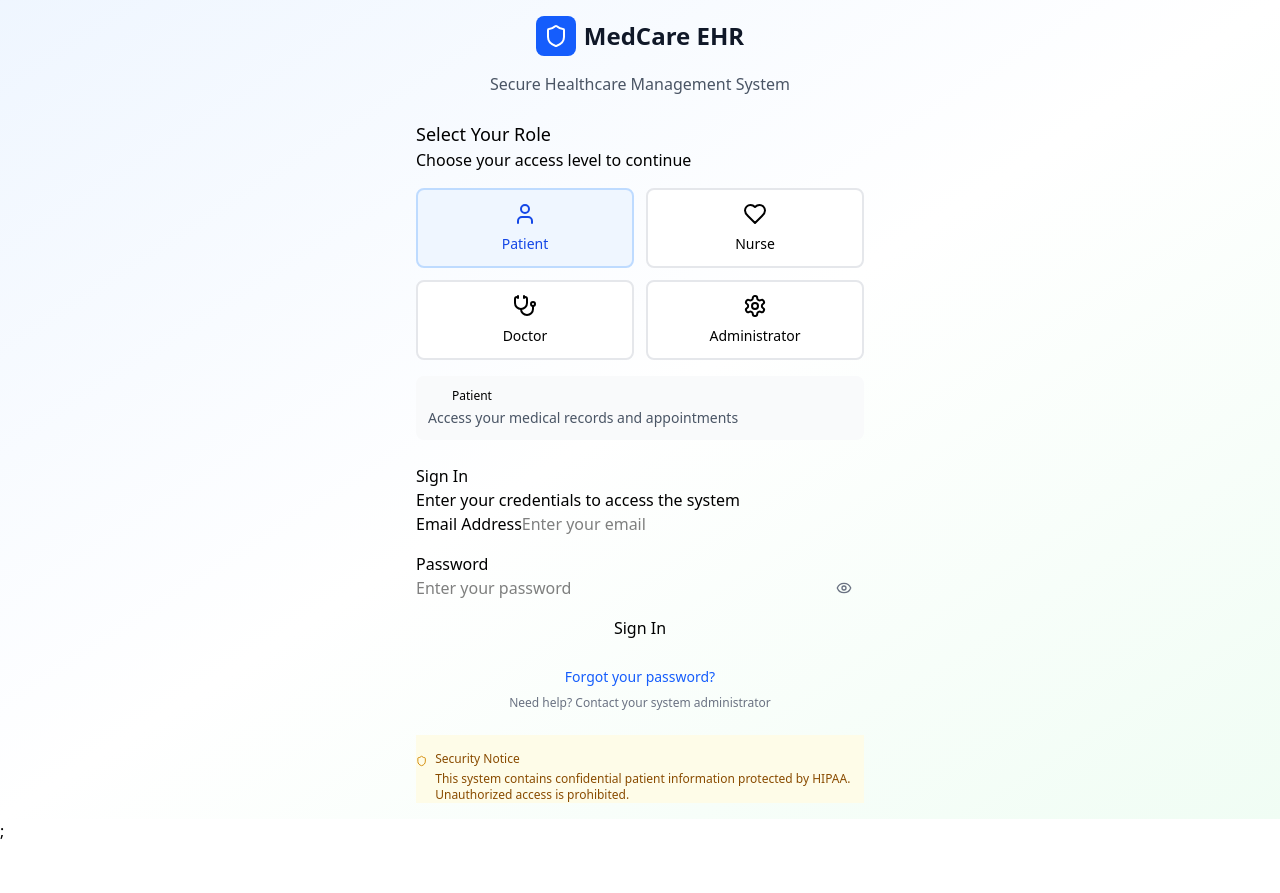
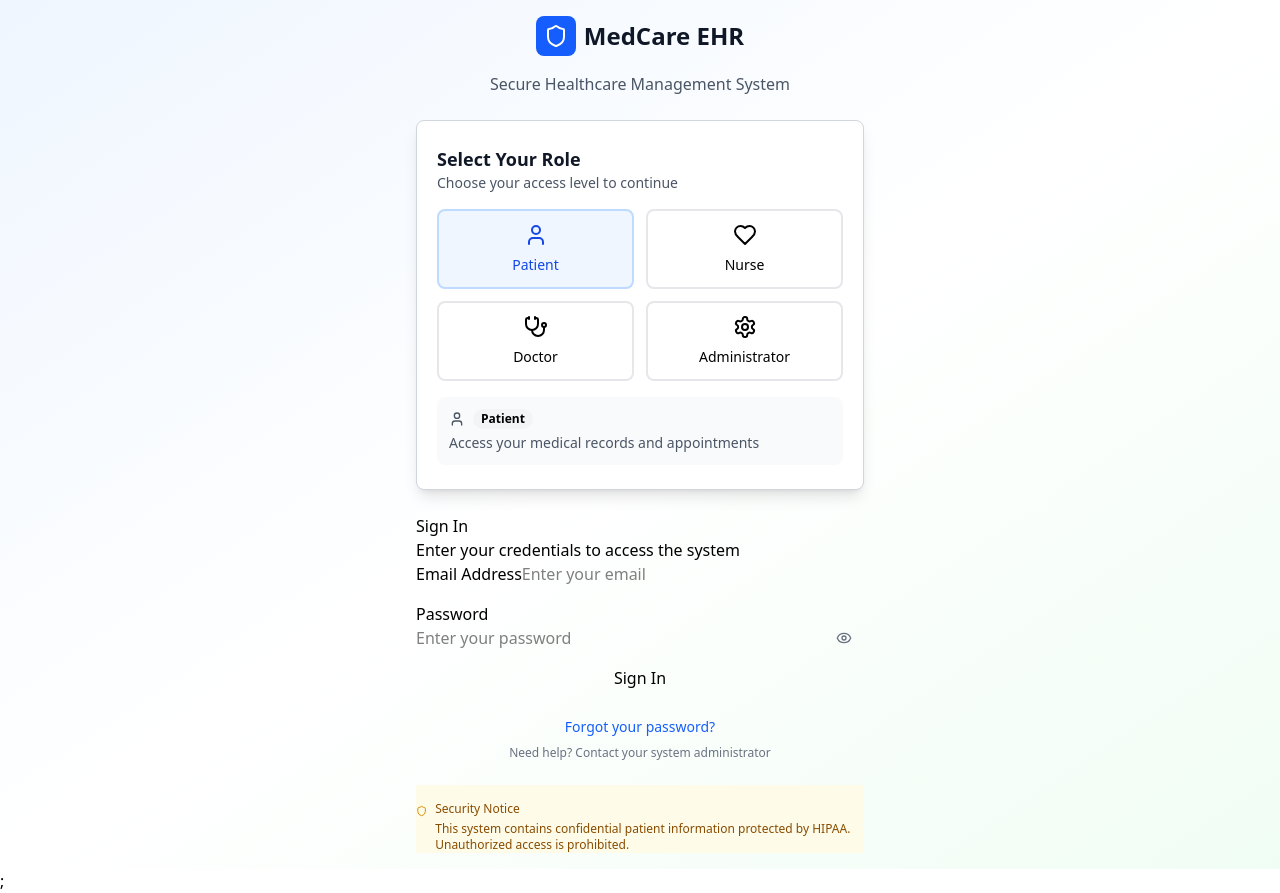
Before and after one commit to Walker-Gideon/Clinic-web, a React (Vite) app: page / in a window 1280 px wide. Both pictures are taken after a click on the button "Patient". Before the commit the page ends 843 px from the top, so only its background shows below. Built offline with nearby package versions, Linux system fonts and the light colour scheme.

Commit message:
Added the card component to the rele select section

```diff
--- a/src/auth/RoleSelection.jsx
+++ b/src/auth/RoleSelection.jsx
@@ -3,6 +3,12 @@ import { LuHeart } from "react-icons/lu";
 import { LuUser } from "react-icons/lu";
 import { LuSettings } from "react-icons/lu";
 import { LuStethoscope } from "react-icons/lu";
+import Card from "../components/ui/card/Card";
+import CardHeader from "../components/ui/card/CardHeader";
+import CardTitle from "../components/ui/card/CardTitle";
+import CardDescription from "../components/ui/card/CardDescription";
+import CardContent from "../components/ui/card/CardContent";
+import Badge from "../components/ui/badge/Badge";
 
 const roles = [
   {
@@ -41,20 +47,13 @@ export default function RoleSelection() {
   const selectedRoleData = roles.find((role) => role.id === selectedRole);
 
   return (
-    <div className="">
-      {/* <Card> */}
-      {/* <CardHeader className="pb-4"> */}
-      <div className="pb-4">
-        {/* <CardTitle className="text-lg">Select Your Role</CardTitle> */}
-        <h1 className="text-lg">Select Your Role</h1>
+    <Card>
+      <CardHeader className="pb-4">
+        <CardTitle className="text-lg">Select Your Role</CardTitle>
+        <CardDescription>Choose your access level to continue</CardDescription>
+      </CardHeader>
 
-        {/* <CardDescription></CardDescription> */}
-        <p>Choose your access level to continue</p>
-        {/* </CardHeader> */}
-      </div>
-
-      {/* <CardContent className="space-y-3"> */}
-      <div className="space-y-3">
+      <CardContent className="space-y-3">
         <div className="grid grid-cols-2 gap-3">
           {roles.map((role) => {
             const Icon = role.icon;
@@ -80,19 +79,17 @@ export default function RoleSelection() {
         {selectedRoleData && (
           <div className="mt-4 rounded-lg bg-gray-50 p-3">
             <div className="mb-1 flex items-center space-x-2">
-              {/* <selectedRoleData.icon className="h-4 w-4 text-gray-600" /> */}
-              <div className="h-4 w-4 text-gray-600" />
-              {/* <Badge variant="secondary" className="text-xs"></Badge> */}
-              <span className="text-xs">{selectedRoleData.label}</span>
+              <selectedRoleData.icon className="h-4 w-4 text-gray-600" />
+              <Badge variant="secondary" className="text-xs">
+                {selectedRoleData.label}
+              </Badge>
             </div>
             <p className="text-sm text-gray-600">
               {selectedRoleData.description}
             </p>
           </div>
         )}
-        {/* </CardContent> */}
-      </div>
-      {/* </Card> */}
-    </div>
+      </CardContent>
+    </Card>
   );
 }
--- a/src/components/ui/badge/Badge.jsx
+++ b/src/components/ui/badge/Badge.jsx
@@ -1,3 +1,12 @@
-export default function Badge() {
-  return <div></div>;
+export default function Badge({ children, variant, className }) {
+  if (variant === "secondary")
+    return (
+      <div
+        className={`rounded-2xl bg-gray-100 px-2 py-0.5 font-bold ${className}`}
+      >
+        {children}
+      </div>
+    );
+
+  return <div className={`font-bold ${className}`}>{children}</div>;
 }
--- a/src/components/ui/card/Card.jsx
+++ b/src/components/ui/card/Card.jsx
@@ -1,3 +1,7 @@
-export default function Card() {
-  return <div></div>;
+export default function Card({ children }) {
+  return (
+    <div className="rounded-lg border border-gray-300 bg-white px-5 py-6 shadow-lg">
+      {children}
+    </div>
+  );
 }
--- a/src/components/ui/card/CardContent.jsx
+++ b/src/components/ui/card/CardContent.jsx
@@ -1,3 +1,3 @@
-export default function CardContent() {
-  return <div></div>;
+export default function CardContent({ children, className }) {
+  return <div className={className}>{children}</div>;
 }
--- a/src/components/ui/card/CardDescription.jsx
+++ b/src/components/ui/card/CardDescription.jsx
@@ -1,3 +1,3 @@
-export default function CardDescription() {
-  return <div></div>;
+export default function CardDescription({ children, className }) {
+  return <p className={`text-sm text-gray-600 ${className}`}>{children}</p>;
 }
--- a/src/components/ui/card/CardHeader.jsx
+++ b/src/components/ui/card/CardHeader.jsx
@@ -1,3 +1,3 @@
-export default function CardHeader() {
-  return <div></div>;
+export default function CardHeader({ children, className }) {
+  return <div className={className}>{children}</div>;
 }
--- a/src/components/ui/card/CardTitle.jsx
+++ b/src/components/ui/card/CardTitle.jsx
@@ -1,3 +1,3 @@
-export default function CardTitle() {
-  return <div></div>;
+export default function CardTitle({ children, className }) {
+  return <h1 className={`font-bold text-gray-900 ${className}`}>{children}</h1>;
 }
```
